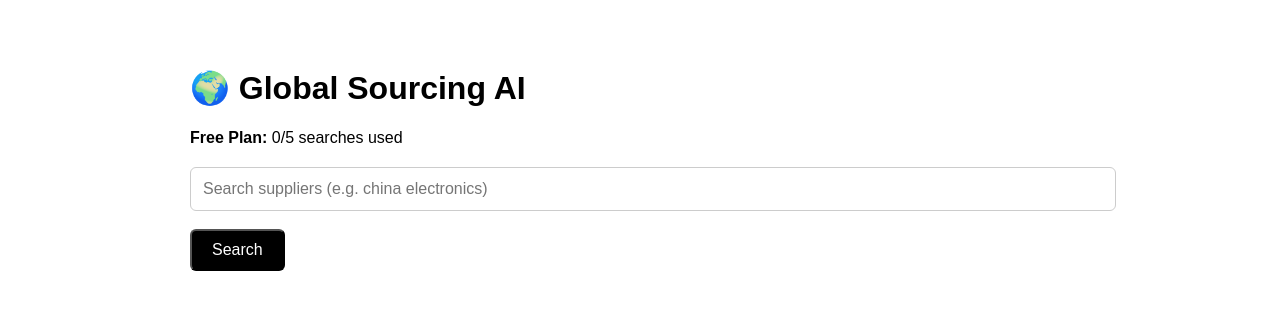
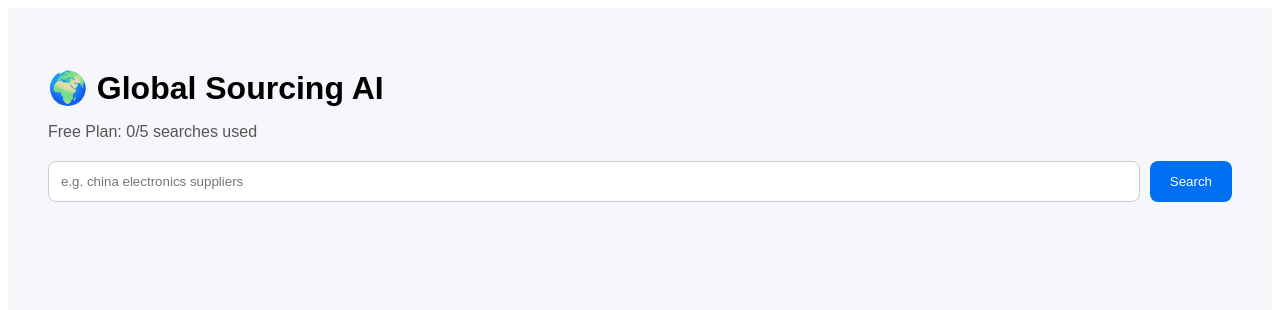
Before and after one commit to arslan9zaki/use-smart-async-demo, a React (Vite) app: page / in a window 1280 px wide. Shown: the top 310 px of the page. Built offline with nearby package versions, Linux system fonts and the light colour scheme.

Commit message:
Update App.jsx

```diff
--- a/src/App.jsx
+++ b/src/App.jsx
@@ -1,106 +1,41 @@
-import { useState } from "react";
+import { useState, useEffect } from "react";
+
+const API_BASE = "";
+
+async function fetchAI(query) {
+  const res = await fetch(`${API_BASE}/api/ai-search`, {
+    method: "POST",
+    headers: {
+      "Content-Type": "application/json",
+      "x-user-id": "free-user"
+    },
+    body: JSON.stringify({ query })
+  });
+
+  return res.json();
+}
 
 export default function App() {
   const [query, setQuery] = useState("");
   const [data, setData] = useState(null);
   const [loading, setLoading] = useState(false);
+  const [usage, setUsage] = useState(0);
 
-  const [usage, setUsage] = useState(() => {
-    return Number(localStorage.getItem("usage") || 0);
-  });
-
-  const LIMIT = 5;
-
-  const search = async () => {
+  const handleSearch = async () => {
     if (!query) return;
 
-    if (usage >= LIMIT) {
-      alert("🚫 Free limit reached. Upgrade to PRO.");
-      return;
-    }
-
     setLoading(true);
+    setData(null);
 
     try {
-      const res = await fetch("/api/ai-search", {
-        method: "POST",
-        headers: {
-          "Content-Type": "application/json",
-        },
-        body: JSON.stringify({ query }),
-      });
+      const res = await fetchAI(query);
 
-      let json;
-
-      try {
-        json = await res.json();
-      } catch {
-        json = null;
+      if (res.error) {
+        alert(res.error);
+      } else {
+        setData(res);
+        setUsage(res.usage?.used || usage + 1);
       }
-
-      // 🔥 FALLBACK FAKE AI (ALWAYS WORKS)
-      if (!json || json.error) {
-        const q = query.toLowerCase();
-
-        json = {
-          suggestedCountry: q.includes("china")
-            ? "China"
-            : q.includes("india")
-            ? "India"
-            : ["Vietnam", "Turkey", "Bangladesh"][
-                Math.floor(Math.random() * 3)
-              ],
-
-          summary: `AI analysis suggests "${query}" sourcing has strong global supplier availability with competitive pricing and scalable production.`,
-
-          bestSupplierType: q.includes("electronics")
-            ? "OEM Manufacturer"
-            : q.includes("clothing")
-            ? "Textile Exporter"
-            : "Global Supplier",
-
-          estimatedPriceRange: `$${Math.floor(Math.random() * 5) + 2}–$${
-            Math.floor(Math.random() * 10) + 8
-          }/unit`,
-
-          riskLevel: ["Low", "Medium", "High"][
-            Math.floor(Math.random() * 3)
-          ],
-
-          suppliers: [
-            {
-              name: "Global Source Ltd",
-              location: "China",
-              description:
-                "High-volume manufacturer with export-grade production.",
-            },
-            {
-              name: "Prime Industrial Co",
-              location: "Vietnam",
-              description:
-                "Reliable supplier with competitive international pricing.",
-            },
-            {
-              name: "Elite Manufacturing Group",
-              location: "Turkey",
-              description:
-                "Premium supplier focused on quality and fast delivery.",
-            },
-          ],
-
-          tips: [
-            "Verify supplier certifications",
-            "Request product samples",
-            "Negotiate bulk pricing",
-          ],
-        };
-      }
-
-      setData(json);
-
-      const newUsage = usage + 1;
-      setUsage(newUsage);
-      localStorage.setItem("usage", newUsage);
     } catch (err) {
       alert("Something went wrong");
     }
@@ -109,80 +44,99 @@ export default function App() {
   };
 
   return (
-    <div style={{ padding: 40, fontFamily: "Arial", maxWidth: 900, margin: "auto" }}>
-      <h1 style={{ fontSize: 32 }}>🌍 Global Sourcing AI</h1>
+    <div style={{
+      fontFamily: "Arial",
+      padding: 40,
+      background: "#f5f7fb",
+      minHeight: "100vh"
+    }}>
 
-      <div style={{ marginBottom: 20 }}>
-        <b>Free Plan:</b> {usage}/{LIMIT} searches used
-      </div>
+      {/* HEADER */}
+      <h1 style={{ fontSize: 32, marginBottom: 10 }}>
+        🌍 Global Sourcing AI
+      </h1>
 
+      <p style={{ color: "#555" }}>
+        Free Plan: {usage}/5 searches used
+      </p>
+
+      {/* SEARCH BOX */}
+      <div style={{
+        display: "flex",
+        gap: 10,
+        marginTop: 20
+      }}>
         <input
           value={query}
           onChange={(e) => setQuery(e.target.value)}
-        placeholder="Search suppliers (e.g. china electronics)"
+          placeholder="e.g. china electronics suppliers"
           style={{
-          width: "100%",
+            flex: 1,
             padding: 12,
-          fontSize: 16,
-          borderRadius: 6,
-          border: "1px solid #ccc",
+            borderRadius: 8,
+            border: "1px solid #ccc"
           }}
         />
 
-      <br /><br />
-
         <button
-        onClick={search}
+          onClick={handleSearch}
           style={{
-          padding: "10px 20px",
-          fontSize: 16,
-          borderRadius: 6,
-          background: "black",
-          color: "white",
-          cursor: "pointer",
+            padding: "12px 20px",
+            borderRadius: 8,
+            border: "none",
+            background: "#0070f3",
+            color: "#fff",
+            cursor: "pointer"
           }}
         >
           Search
         </button>
+      </div>
 
-      {loading && <p>Loading...</p>}
+      {/* LOADING */}
+      {loading && (
+        <p style={{ marginTop: 20 }}>🔄 Analyzing suppliers...</p>
+      )}
 
       {/* RESULTS */}
       {data && (
-        <div style={{ marginTop: 40 }}>
+        <div style={{
+          marginTop: 30,
+          background: "#fff",
+          padding: 20,
+          borderRadius: 12,
+          boxShadow: "0 4px 10px rgba(0,0,0,0.05)"
+        }}>
           <h2>{data.suggestedCountry}</h2>
-          <p>{data.summary}</p>
 
-          <div style={{ display: "flex", gap: 20, marginTop: 20 }}>
+          <p style={{ marginTop: 10 }}>
+            {data.summary}
+          </p>
+
+          <div style={{
+            display: "grid",
+            gridTemplateColumns: "1fr 1fr",
+            gap: 10,
+            marginTop: 20
+          }}>
             <div><b>Type:</b> {data.bestSupplierType}</div>
             <div><b>Price:</b> {data.estimatedPriceRange}</div>
             <div><b>Risk:</b> {data.riskLevel}</div>
           </div>
 
-          <h3 style={{ marginTop: 30 }}>🏭 Suppliers</h3>
-
-          {data.suppliers.map((s, i) => (
-            <div
-              key={i}
-              style={{
-                border: "1px solid #ddd",
-                padding: 15,
-                borderRadius: 8,
-                marginBottom: 10,
-                background: "#fafafa",
-              }}
-            >
-              <b>{s.name}</b> — {s.location}
-              <p style={{ marginTop: 5 }}>{s.description}</p>
-            </div>
-          ))}
-
-          <h3 style={{ marginTop: 30 }}>💡 Tips</h3>
+          {/* SUPPLIERS */}
+          <div style={{ marginTop: 20 }}>
+            <h3>Suppliers</h3>
             <ul>
-            {data.tips.map((t, i) => (
-              <li key={i}>{t}</li>
+              {data.suppliers?.map((s, i) => (
+                <li key={i}>
+                  <b>{s.name}</b> — {s.country}
+                  <br />
+                  <small>{s.description}</small>
+                </li>
               ))}
             </ul>
+          </div>
         </div>
       )}
     </div>
```
Lines whose indentation alone changed are shown as unchanged.
